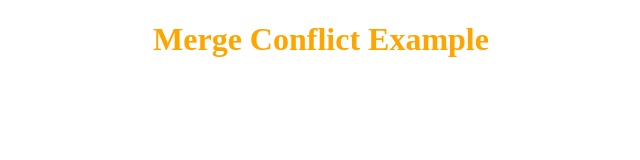
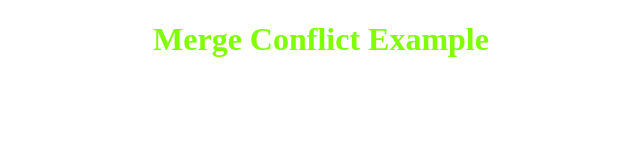
Before and after one commit to scbowler/merge-conflict, a plain HTML site: page index.html in a window 1280 px wide. Shown: the whole page, without its empty margins (319-959 px from the left). Drawn offline with Linux system fonts and the light colour scheme.

Commit message:
completed color update

```diff
--- a/style.css
+++ b/style.css
@@ -3,5 +3,5 @@
 }
 
 .text-danger {
-  color: orange;
+  color: chartreuse;
 }
```
